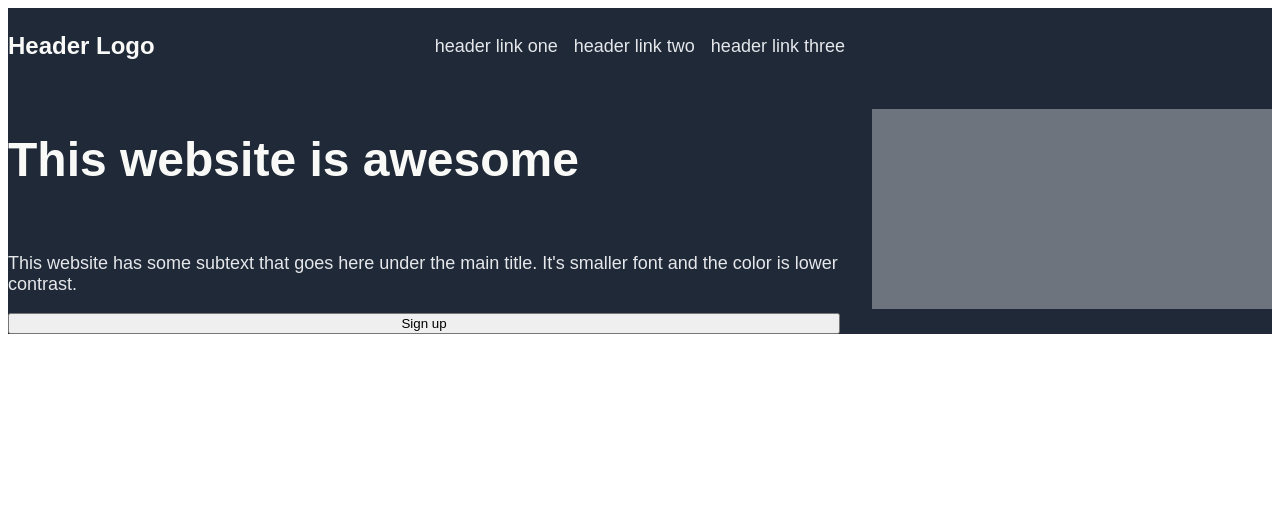
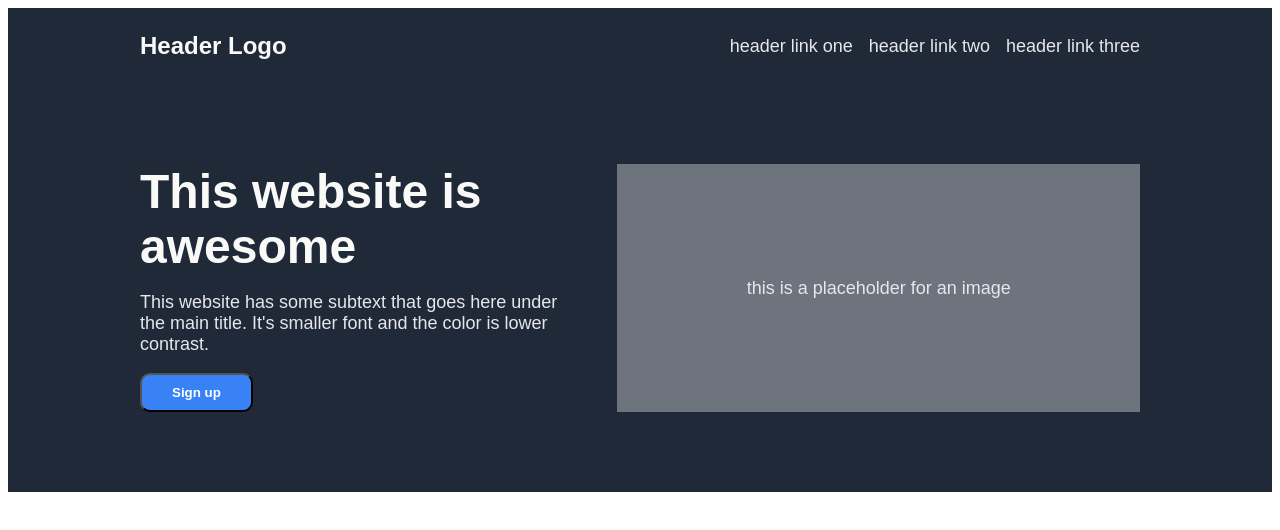
Before and after one commit to phdangg/tod-project-1, a plain HTML site: page index.html in a window 1280 px wide. Drawn offline with Linux system fonts and the light colour scheme.

Commit message:
Header finished

```diff
--- a/index.html
+++ b/index.html
@@ -25,7 +25,8 @@
                         <button class="signup-button" id="header">Sign up</button>
                     </div>
                     <div class="header-image-placehoder">
-
+                        <h6></h6>
+                        <p class="alt-text">this is a placeholder for an image</p>
                     </div>
                 </div>
             </div>
--- a/style.css
+++ b/style.css
@@ -12,25 +12,24 @@ ul,li{
 
 .header-container{
     background-color: #1F2937;
-
-}
-.heade-inside{
     display: flex;
     justify-content: center;
+}
+.header-inside{
+    display: flex;
     flex-direction: column;
-    align-items: center;
-    padding: 100px;
+    max-width: 1000px;
 }
 .header-menu{
     color: #F9FAF8;
     display: flex;
     align-items: center;
-    gap: 15rem;
 
 }
 .header-title{
     font-size: 24px;
     font-weight: bold;
+    flex: 1;
 }
 .header-link{
     font-size: 18px;
@@ -40,19 +39,21 @@ ul,li{
 .header-info{
     display: flex;
     justify-content: center;
-    align-items: center;
-    gap: 2rem;
+    gap: 3rem;
+    margin: 80px 0px;
 }
 .header-text{
     display: flex;
     flex-direction: column;
     flex-wrap: wrap;
     justify-content: flex-start;
+    align-items: flex-start;
 }
 .header-main-text{
     font-size: 48px;
     font-weight: bolder;
     color: #F9FAF8;
+    margin: 0;
 
 }
 .header-intro-text{
@@ -61,11 +62,25 @@ ul,li{
     flex-grow: 0;
 }
 .header-image-placehoder{
-    padding: 100px 200px;
+
     background-color: #6D747D;
+    flex-basis: 110%;
+    display: flex;
+    justify-content: center;
+    align-items: center;
+
 }
-
-
+.alt-text{
+    color: #E5E7EB;
+    font-size: 18px;
+}
+.signup-button{
+    background-color: #3882f6;
+    color: white;
+    font-weight: bold;
+    padding: 10px 30px;
+    border-radius: 10px;
+}
 
 .info-container{
     background-color: #FFFFFF;
```
